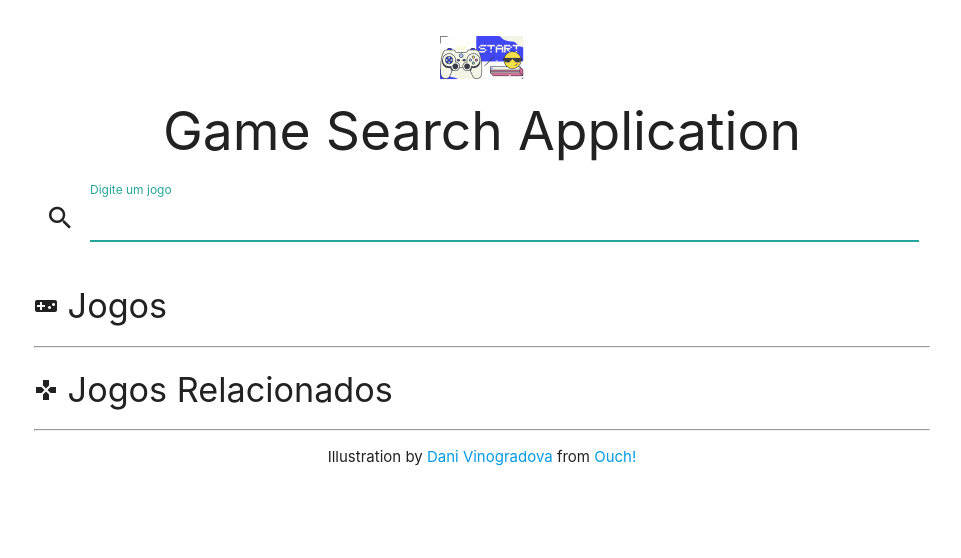
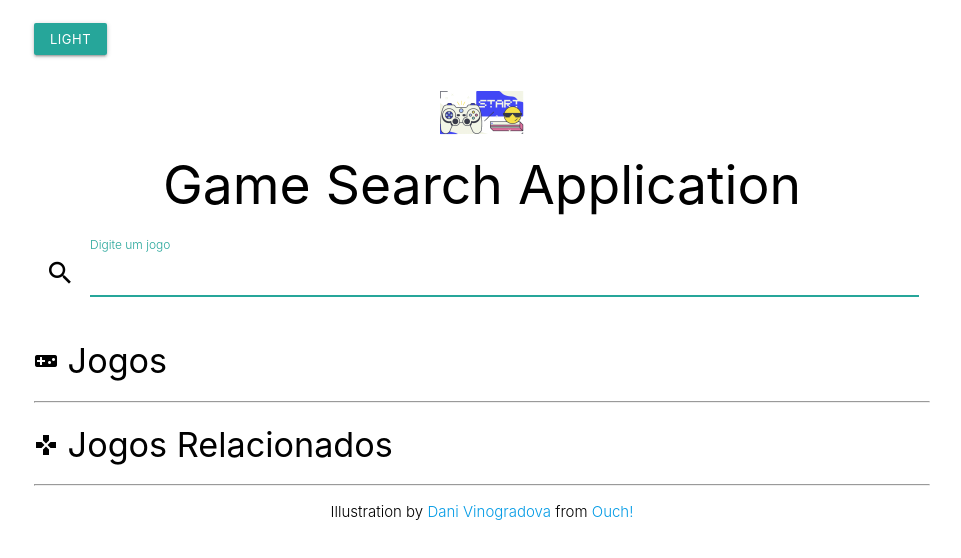
Before and after one commit to mateussilva01/games_the_search, a website: page src/index.html in a window 1280 px wide. Shown: the whole page, without its empty margins (158-1119 px from the left). Drawn offline with nearby package versions, Linux system fonts and the light colour scheme.

Commit message:
Adicionado funcionalidade de alternar entre os temas light/dark.

```diff
--- a/src/css/style.css
+++ b/src/css/style.css
@@ -1,3 +1,18 @@
+:root[data-theme="light"] {
+  color-scheme: light;
+  --text: black;
+  --background: white;
+}
+:root[data-theme="dark"] {
+  color-scheme: dark;
+  --text: white;
+  --background: black;
+}
+body {
+  color: var(--text);
+  background: var(--background);
+}
+
 header {
 	margin-top: 20px;
 }
--- a/src/index.html
+++ b/src/index.html
@@ -1,5 +1,5 @@
 <!DOCTYPE html>
-<html lang="pt-Br">
+<html class="light" lang="pt-Br">
 <head>
 	<meta charset="UTF-8">
 	<meta http-equiv="X-UA-Compatible" content="IE=edge">
@@ -9,8 +9,12 @@
 	<link rel="stylesheet" href="https://cdnjs.cloudflare.com/ajax/libs/materialize/1.0.0/css/materialize.min.css">
 	<link href="https://fonts.googleapis.com/icon?family=Material+Icons" rel="stylesheet">
 </head>
-<body>
+<body class="light">
 	<div class="container">
+		<br>
+		<button class="waves-effect waves-light btn-small" id="theme-toggle">
+			<span id="theme">light</span>
+		</button>
 		<header class="center-align">
 			<img src="./img/logo.gif" title="Illustration by Dani Vinogradova" alt="Logo gamer">
 			<h2>Game Search Application</h2>
--- a/src/js/events.js
+++ b/src/js/events.js
@@ -99,3 +99,25 @@ document.querySelector('[type=text]').addEventListener('keypress', (e) => {
 		initGames(e.target.value);
 	}
 });
+
+//Tema dark/light
+const getTheme = () => localStorage.getItem('theme') || 'light';
+const saveTheme = (theme) => localStorage.setItem('theme', theme);
+const applyTheme = (theme) => document.documentElement.dataset.theme = theme;
+const rotateTheme = (theme) => theme === 'light' ? 'dark' : 'light';
+
+const themeDisplay = document.getElementById('theme');
+const themeToggler = document.getElementById('theme-toggle');
+
+let theme = getTheme();
+applyTheme(theme);
+themeDisplay.innerText = theme;
+
+themeToggler.onclick = () => {
+  const newTheme = rotateTheme(theme);
+  applyTheme(newTheme);
+  themeDisplay.innerText = newTheme;
+  saveTheme(newTheme);
+
+  theme = newTheme;
+};
```
